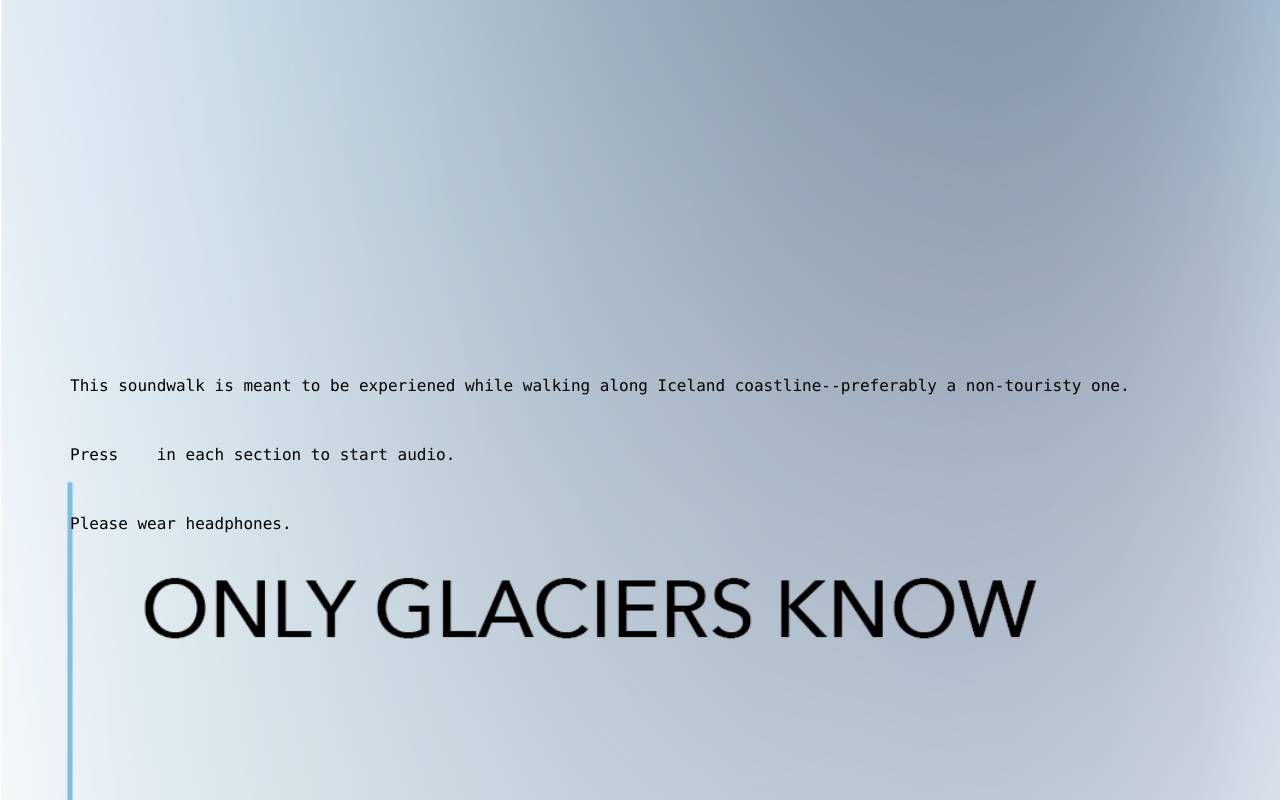
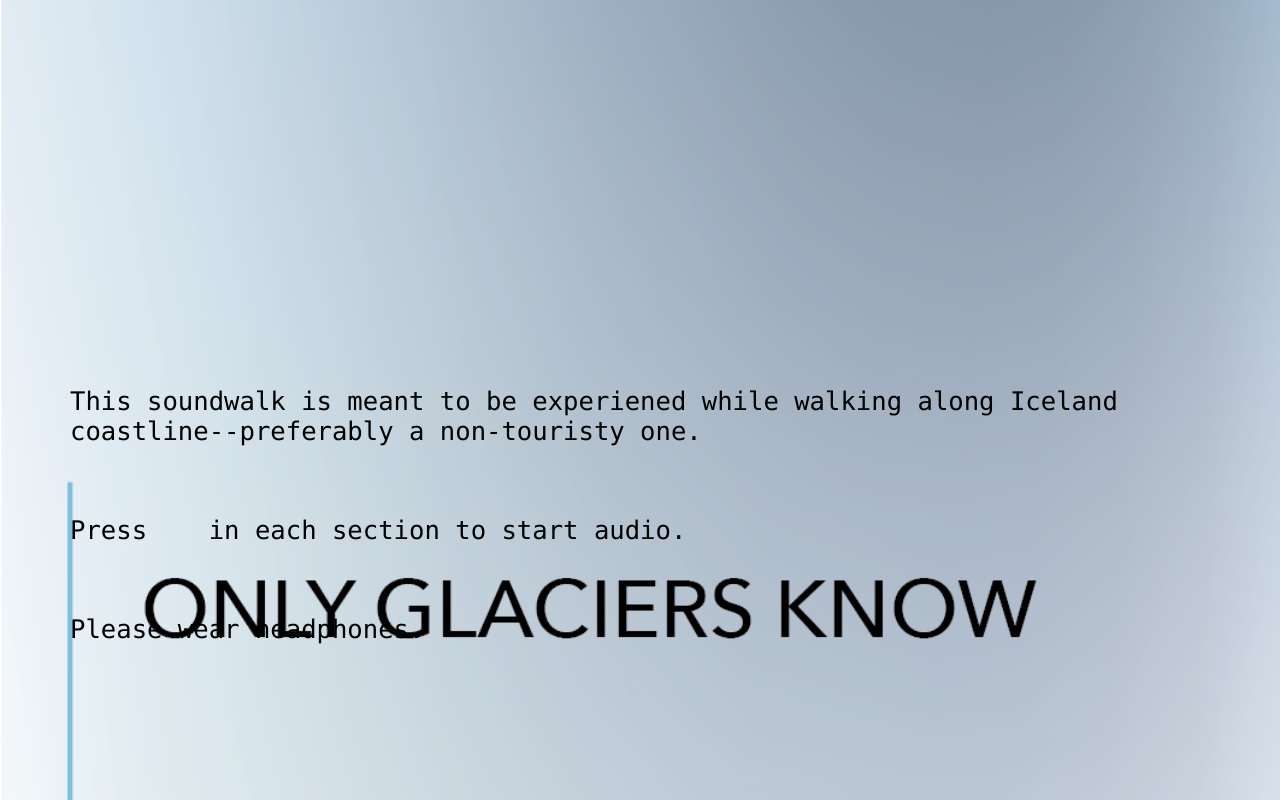
Before and after one commit to yb924/OnlyGlaciersKnow, a plain HTML site: page index.html in a window 1280 px wide. Shown: the top 800 px of the page. Drawn offline with Linux system fonts and the light colour scheme.

Commit message:
Update index.html

```diff
--- a/index.html
+++ b/index.html
@@ -157,6 +157,7 @@ a{
 
 p{
   font-family:Monaco;
+  font-size: 2vw
 }
 
 .bg{
```
